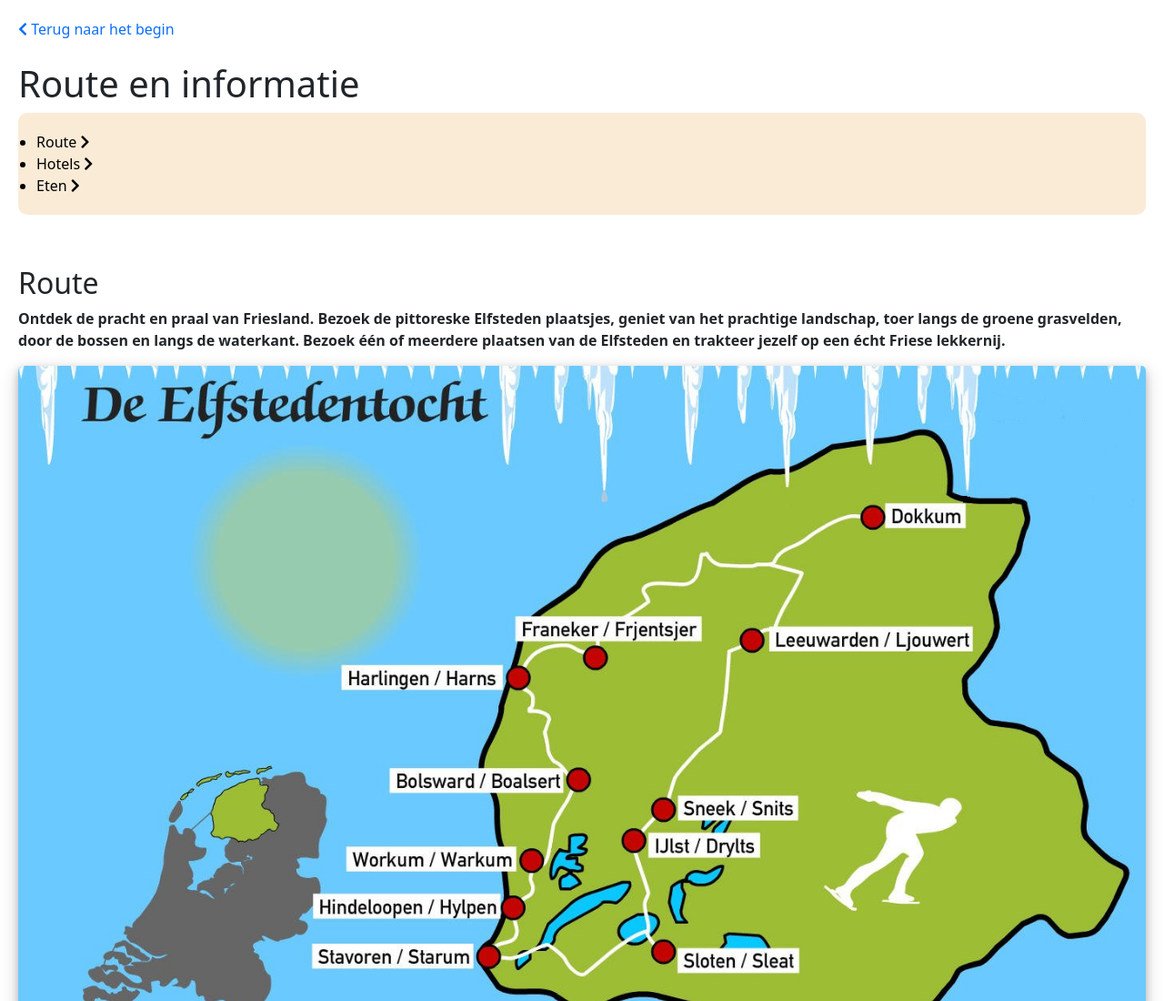
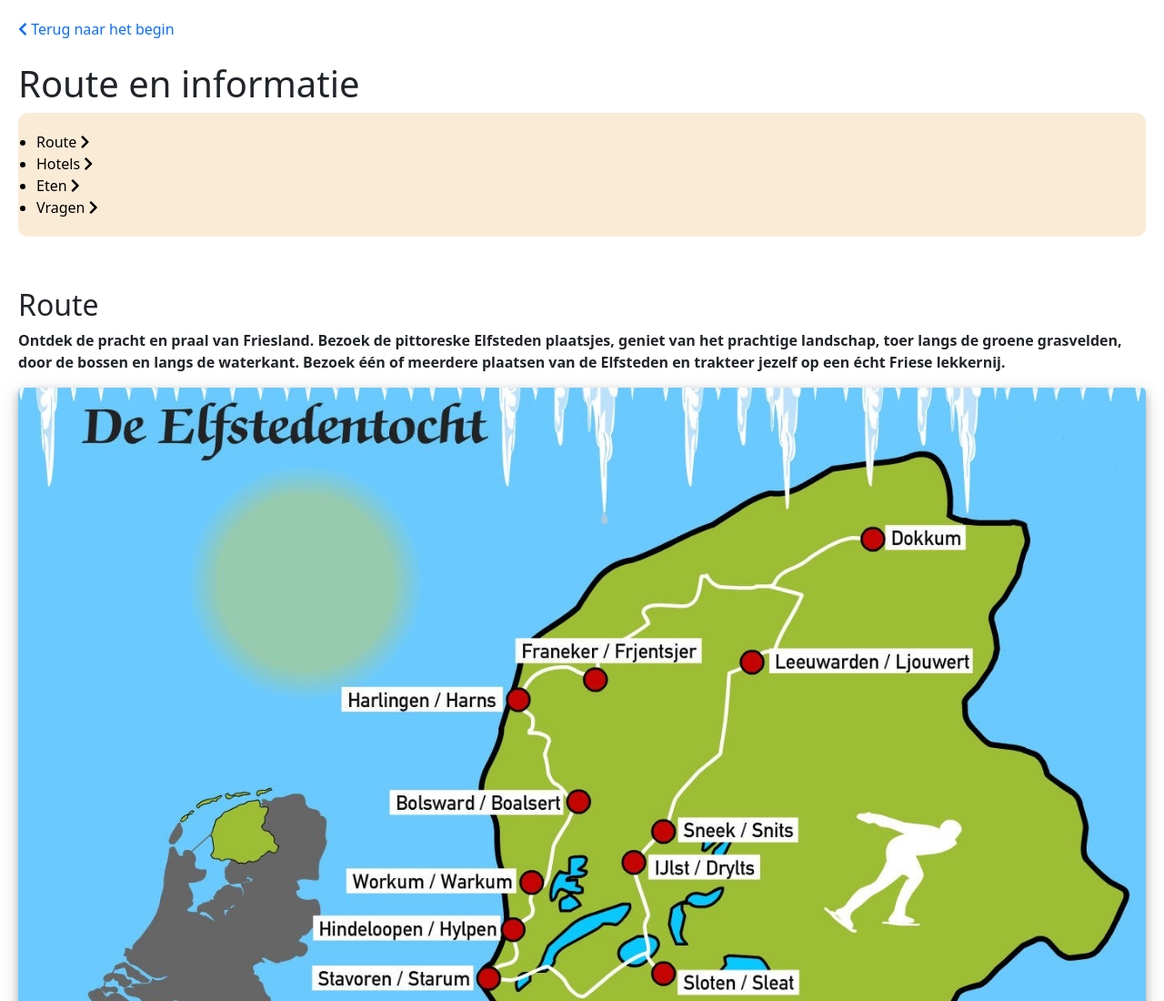
Before and after one commit to MacRick/MacRick.github.io, a plain HTML site: page info.html in a window 1280 px wide. Shown: the top 1100 px of the page at 91% size. Drawn offline with nearby package versions, Linux system fonts and the light colour scheme.

Commit message:
fixes
fixes

```diff
--- a/info.html
+++ b/info.html
@@ -29,6 +29,9 @@
 
         <li>
             <a style="text-decoration: none;" href="#etens">Eten  <i class="fas fa-chevron-right"></i> </a>
+        </li>
+        <li>
+            <a style="text-decoration: none;" href="#vragen">Vragen  <i class="fas fa-chevron-right"></i> </a>
         </li>
 
     </ul>
@@ -83,7 +86,7 @@
     </div>
 
     <div class="qa_section">
-    <h2>Vragen?</h2>
+    <h2 id="vragen">Vragen?</h2>
     <p>Opmerkingen en vragen kunnen gesteld worden aan Peter of Hans</p>
     <ul>
         <li>
```
Also changed, not shown: gift.html (+1 -1 lines).
